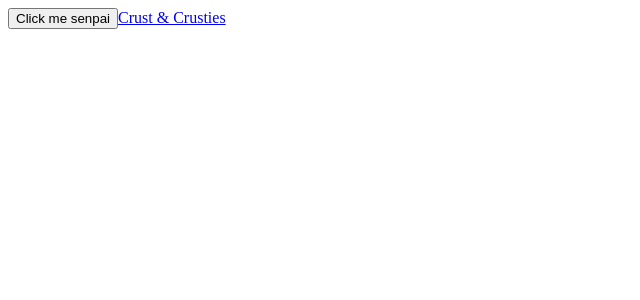
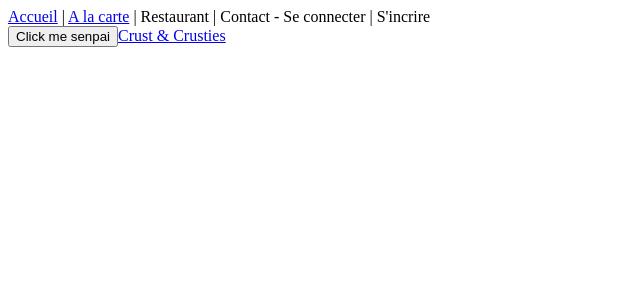
Before and after one commit to Al-Zoldiek/ENI_Pizza_Front, an Angular app: page / in a window 1280 px wide. Shown: the top 300 px of the page, without its empty margins (0-640 px from the left). Built offline with nearby package versions, Linux system fonts and the light colour scheme.

Commit message:
Commit du header (déjà ajouté dans app.component.html). Il faudra changer les liens pour mettre les liens vers les pages

```diff
--- a/src/app/app.component.html
+++ b/src/app/app.component.html
@@ -1,4 +1,6 @@
 <router-outlet></router-outlet>
+
+<app-header></app-header>
 
 <button (click)="testMethod()">Click me senpai</button>
 
--- a/src/app/app.module.ts
+++ b/src/app/app.module.ts
@@ -4,10 +4,12 @@ import { BrowserModule } from '@angular/platform-browser';
 import { AppRoutingModule } from './app-routing.module';
 import { AppComponent } from './app.component';
 import {HttpClientModule} from "@angular/common/http";
+import { HeaderComponent } from './header/header.component';
 
 @NgModule({
   declarations: [
-    AppComponent
+    AppComponent,
+    HeaderComponent
   ],
   imports: [
     BrowserModule,
--- /dev/null
+++ b/src/app/header/header.component.html
@@ -0,0 +1,8 @@
+<nav>
+  <span><a href="https://support.google.com/websearch/answer/463?hl=fr">Accueil</a></span> |
+  <span><a href="https://openclassrooms.com/forum/sujet/creer-une-barre-graphiquement-avec-du-code-html-css-32691">A la carte</a></span> |
+  <span><a>Restaurant</a></span> |
+  <span><a>Contact</a></span>     -
+  <span><a>Se connecter</a></span> |
+  <span><a>S'incrire</a></span>
+</nav>
--- /dev/null
+++ b/src/app/header/header.component.ts
@@ -0,0 +1,15 @@
+import { Component, OnInit } from '@angular/core';
+
+@Component({
+  selector: 'app-header',
+  templateUrl: './header.component.html',
+  styleUrls: ['./header.component.scss']
+})
+export class HeaderComponent implements OnInit {
+
+  constructor() { }
+
+  ngOnInit(): void {
+  }
+
+}
```
Also changed, not shown: src/app/header/header.component.scss (added), 1 other file (tests, documents, lock files or other folders).
